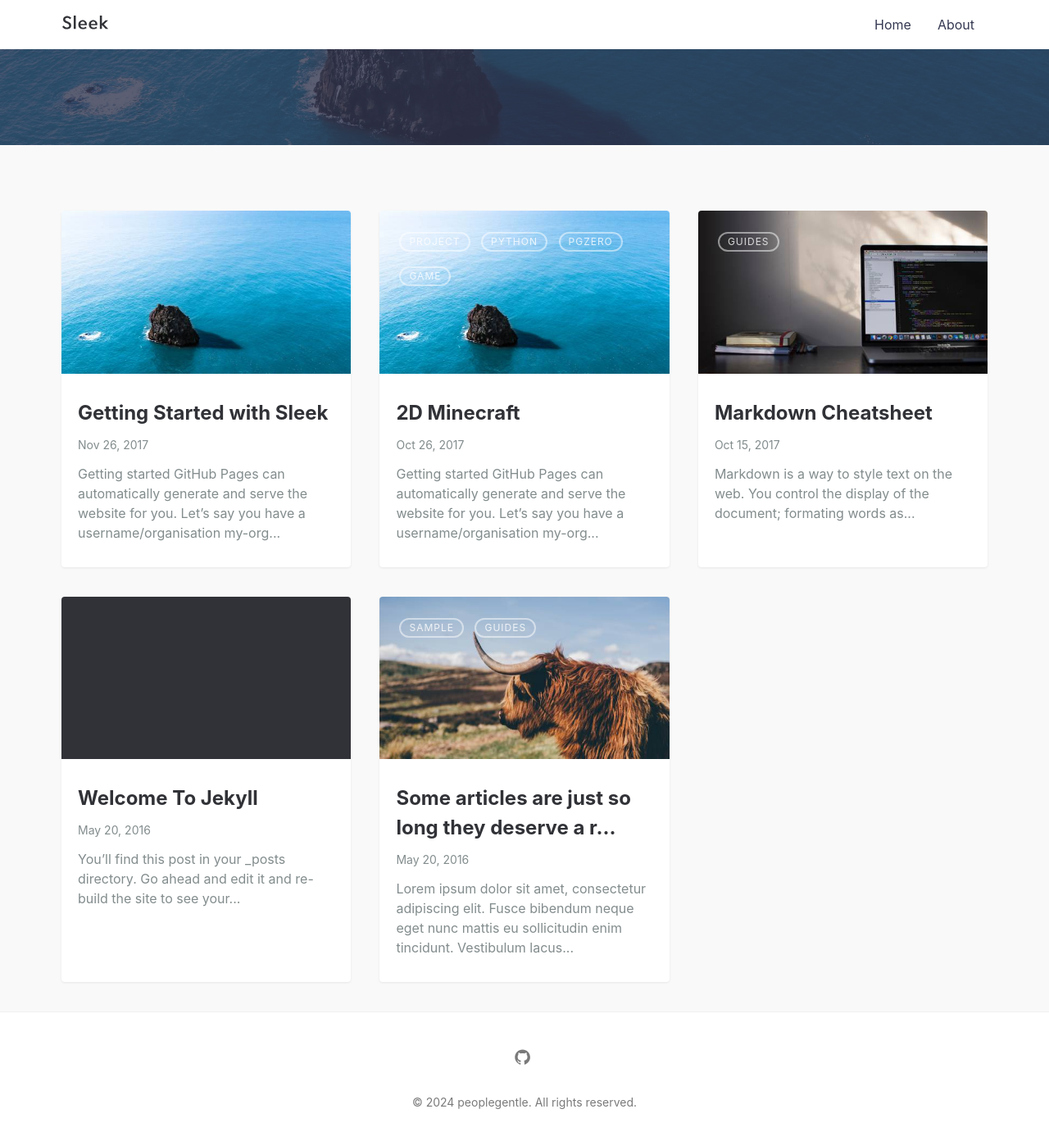
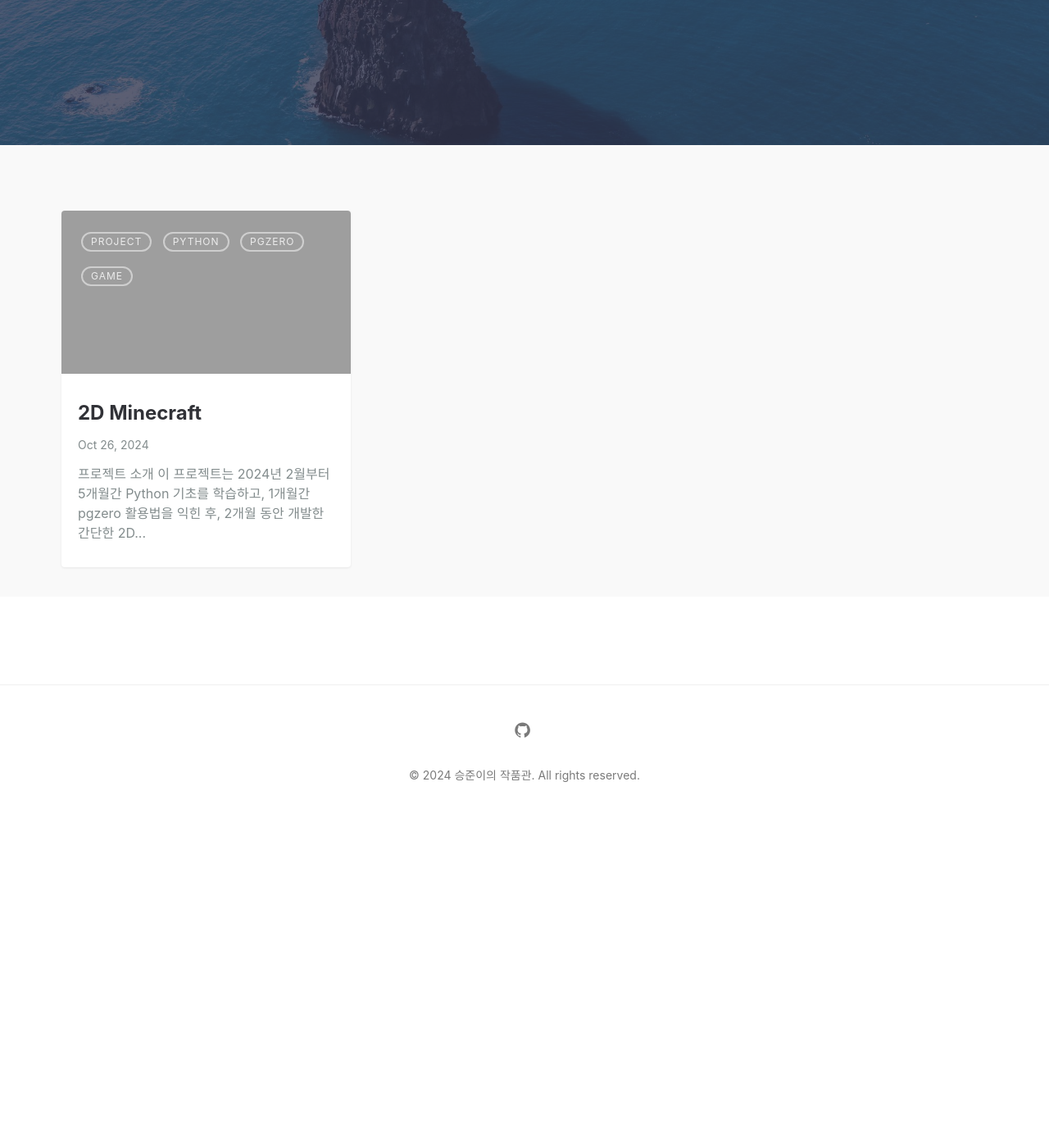
Before and after one commit to peoplegentle/peoplegentle.github.io, a Jekyll site: the page built from index.md, in a window 1280 px wide and 1400 px high, scrolled down 399 px. Shown: the top 1392 px of the window at 82% size. Built offline with Jekyll 4.4.1, drawn with Linux system fonts in a browser that asks for light colours; some of the changed text lies outside the part shown.

Commit message:
Git page & Post

````diff
--- a/_config.yml
+++ b/_config.yml
@@ -1,5 +1,5 @@
 # SITE CONFIGURATION
-title: peoplegentle # your site title
+title: 승준이의 작품관 # your site title
 author: peoplegentle # You :P
 description: > # Meta description of Homepage
   김승준이 제작한 게임 및 활동 프로젝트를 전시하는 공간.
@@ -10,12 +10,12 @@ url: "https://janczizikow.github.io/" # the base hostname & protocol for your si
 social:
   name: 김승준
   links:
-    # - https://twitter.com/BenBalter
-    # - https://www.facebook.com/ben.balter
-    # - https://www.linkedin.com/in/BenBalter
-    # - https://plus.google.com/+BenBalter
-    # - https://github.com/benbalter
-    # - https://keybase.io/benbalter
+    - https://twitter.com/BenBalter
+    - https://www.facebook.com/ben.balter
+    - https://www.linkedin.com/in/BenBalter
+    - https://plus.google.com/+BenBalter
+    - https://github.com/benbalter
+    - https://keybase.io/benbalter
 
 # THEME SETTINGS
 navigation: # Navigation links
@@ -24,7 +24,7 @@ navigation: # Navigation links
   # - {name: 'Contact', link: '/contact'}
 
 tagline: >
-  Modern Jekyll theme focused on speed performance &amp; SEO best practices
+  직접 제작한 게임 및 활동한 프로젝트 등을 전시하는 공간 입니다.
 
 hero_img: posts/sleek_lg.jpg # Main background image: use the path from /assets/img/ => This will output /assets/img/posts/sleek_lg.jpg
 
--- a/_posts/2017-10-26-2d-minecraft.md
+++ /dev/null
@@ -1,88 +0,0 @@
----
-layout: post
-title: 2D Minecraft
-featured-img: sleek
-mathjax: true
-categories: [project, python, pgzero, game]
----
-
-# Getting started
-
-[GitHub Pages](https://pages.github.com) can automatically generate and serve the website for you.
-Let's say you have a username/organisation `my-org` and project `my-proj`; if you locate Jekyll source under `blog` folder of master branch in your repo `github.com/my-org/my-proj`, the website will be served on `my-org.github.io/my-proj`.
-
-1. Just download or fork and clone the source from [github.com/janczizikow/sleek](https://github.com/janczizikow/sleek/).
-2. Make sure your local machine has ruby and node
-3. Edit site settings in  `_config.yml` file according to your project.
-4. Replace `favicons` and `_includes/logo.svg` with your own logo.
-
-**Note** that you might have to adjust some CSS depending on the width and height of your logo. You can find Header / Navigation related SCSS in `_sass/layout/nav.scss`.
-
-## Writing content
-
-### Posts
-
-Create a new Markdown file such as `2017-01-13-my-post.md` in `_post` folder. Configure YAML Front Matter (stuff between `---`):
-
-```yaml
-
----
-layout: post # needs to be post
-title: Getting Started with Sleek # title of your post
-featured-img: sleek #optional - if you want you can include hero image
----
-
-```
-
-#### Images
-
-In case you want to add a hero image to the post, apart from changing `featured-img` in YAML, you also need to add the image file to the project. To do so, just upload an image in `.jpg` format to `_img` folder. The name must before the `.jpg` file extension has to match with `featured-img` in YAML. Next, run `gulp img` from command line to generate optimized version of the image and all the thumbnails. You have to restart  the jekyll server to see the changes. Sleek uses [Lazy Sizes](https://github.com/aFarkas/lazysizes) Lazy Loader for loading images. Check the link for more info. Lazy Sizes doesnt't require any configuration and it's going to be included in your bundled js file.
-
-### Pages
-
-The home page is located under `index.md` file. To change the content or design you have to edit the `default.html` file in `_layouts` folder.
-
-In order to add a new page, create a new html or markdown file under root directory or inside `_pages` folder. To add a link to the page, edit `navigation` setting in `_config.yml`.
-
-### Images TODO
-
-Introduce gulp optimization
-
-Breakpoint | Image Type | Width | Retina
------------- | ------------ | ------------- | -------------
-xs |Post Thumb | 535px | 1070px
-sm |Post Thumb | 500px| 1000px
-md |Post Thumb | 329.375px | 658.75px
-lg |Post Thumb | 445.625px | 891.25px
-xl |Post Thumb | 353.125px | 706.25px
-
-Breakpoint | Image Type | Width | Retina
------------- | ------------ | ------------- | -------------
-xs |Post Hero | 535px | 1070px
-sm |Post Hero | 500px| 1000px
-md |Post Hero | 329.375px | 658.75px
-lg |Post Hero | 445.625px | 891.25px
-xl |Post Hero | 353.125px | 706.25px
-
-### MathJax
-
-If you want to use [MathJax](https://www.mathjax.org/) in your posts, add `mathjax: true` in [YAML front matter](https://jekyllrb.com/docs/frontmatter/) of your post:
-
-```yaml
----
-layout: post
-title: Blog Post with MathJax
-featured-img: sleek # optional - if you want you can include name of hero image
-mathjax: true # add this line in order to enable MathJax in the post
----
-```
-
-#### Example
-
-In N-dimensional simplex noise, the squared kernel summation radius $r^2$ is $\frac 1 2$
-for all values of N. This is because the edge length of the N-simplex $s = \sqrt {\frac {N} {N + 1}}$
-divides out of the N-simplex height $h = s \sqrt {\frac {N + 1} {2N}}$.
-The kerel summation radius $r$ is equal to the N-simplex height $h$.
-
-$$ r = h = \sqrt{\frac {1} {2}} = \sqrt{\frac {N} {N+1}} \sqrt{\frac {N+1} {2N}} $$
-Happy hacking!
--- /dev/null
+++ b/_posts/2024-10-26-2d-minecraft.md
@@ -0,0 +1,53 @@
+---
+layout: post
+title: 2D Minecraft
+featured-img: "https://github.com/user-attachments/assets/3bf64e73-056e-48ed-8959-d91b9c1d57c1"
+mathjax: true
+categories: [project, python, pgzero, game]
+---
+
+# 프로젝트 소개
+이 프로젝트는 2024년 2월부터 5개월간 Python 기초를 학습하고, 1개월간 pgzero 활용법을 익힌 후, 2개월 동안 개발한 간단한 2D Minecraft 게임입니다. Python의 pgzero 라이브러리를 사용하여 제작되었습니다.
+<br>
+<br>
+
+# GitHub
+<a href="https://github.com/peoplegentle/2D-Minecraft" target="_blank">GitHub</a>
+<br>
+<br>
+
+## 설치 및 실행 방법
+**Windows 환경에서만 플레이할 수 있습니다**
+1. 아래 링크를 통해 exe 파일을 다운로드:
+<a href="https://github.com/peoplegentle/2D-Minecraft/releases/download/v1.0.0/2D.Minecraft.exe">2D Minecraft.exe 다운로드</a>
+2. 더블 클릭으로 실행
+3. Windows의 PC 보호가 나올 경우 **"추가 정보"**를 클릭한 후 **"실행"** 버튼 클릭
+<br>
+<br>
+
+
+## 기능 설명
+<img width="50%" src="https://github.com/user-attachments/assets/ac1b72df-1b21-45ff-af79-a49d84d91f75"/>
+<img width="50%" src="https://github.com/user-attachments/assets/3bf64e73-056e-48ed-8959-d91b9c1d57c1"/>
+- **메인 화면**: 서바이벌 모드와 크리에이티브 모드를 선택할 수 있습니다.
+- **크리에이티브 모드**:
+  - 더블 클릭으로 블록을 파괴할 수 있습니다.
+  - 우클릭으로 블록을 설치할 수 있으며, 1~9번 키를 사용하여 설치할 블록을 선택할 수 있습니다.
+<br>
+<br>
+
+
+## 미래 계획
+- 몬스터 추가
+- 서바이벌 모드 추가
+- 인벤토리 기능 확대
+<br>
+<br>
+
+# Git
+<a href="https://github.com/peoplegentle/2D-Minecraft" target="_blank">peoplegentle</a>
+<br>
+<br>
+
+# Mentor
+<a href="https://github.com/accio3014" target="_blank">accio</a>
--- a/about.md
+++ b/about.md
@@ -4,10 +4,4 @@ title: About
 permalink: /about/
 ---
 
-Sleek is a modern Jekyll theme focused on speed performance & SEO best practices. You can find out more info about customizing your Jekyll theme, as well as basic Jekyll usage documentation at [jekyllrb.com](http://jekyllrb.com/) or simply read the guide on how to [get started](/getting-started)
-
-You can find the source code for the Jekyll new theme at:
-[sleek](https://github.com/janczizikow/sleek)
-
-You can find the source code for Jekyll at
-[jekyll](https://github.com/jekyll/jekyll)
+이 사이트는 직접 개발 또는 활동한 프로젝트를 기록하는 사이트입니다.
````
Also changed, not shown: _posts/#2016-05-20-super-long-article.md (renamed from _posts/2016-05-20-super-long-article.md), _posts/#2016-05-20-welcome-to-jekyll.md (renamed from _posts/2016-05-20-welcome-to-jekyll.md), _posts/#2017-10-15-markdown-cheatsheet.md (renamed from _posts/2017-10-15-markdown-cheatsheet.md), _posts/#2017-11-26-getting-started.md (renamed from _posts/2017-11-26-getting-started.md), 2 other files.
